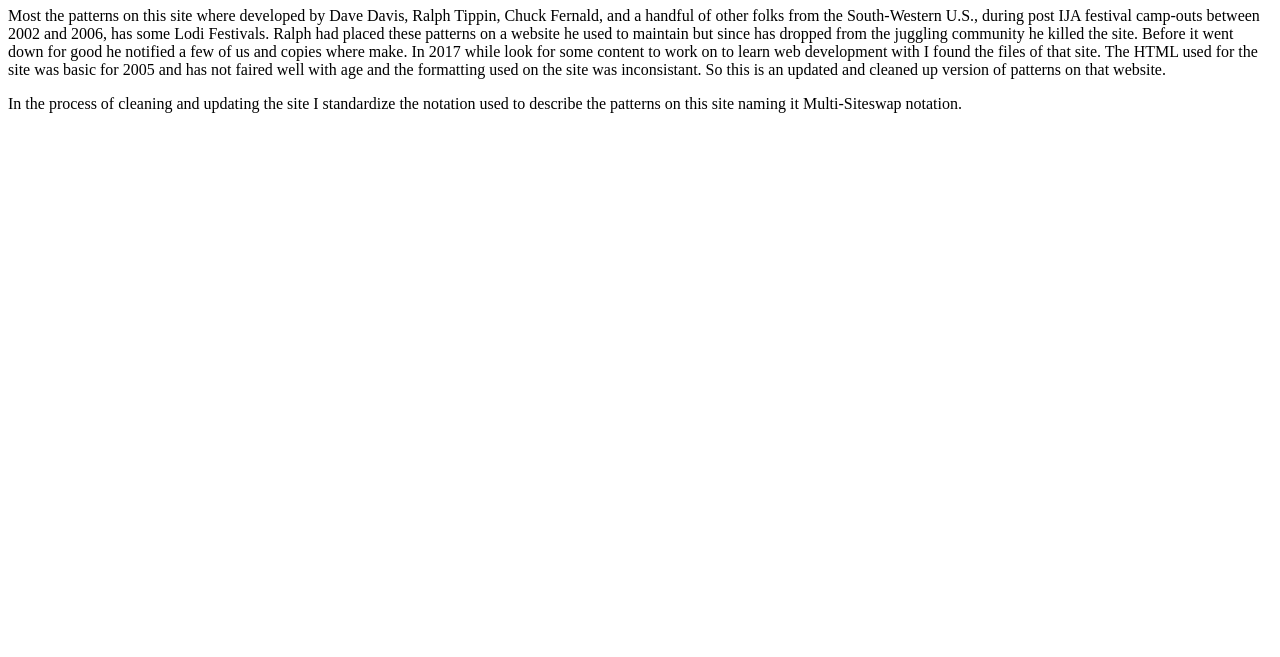
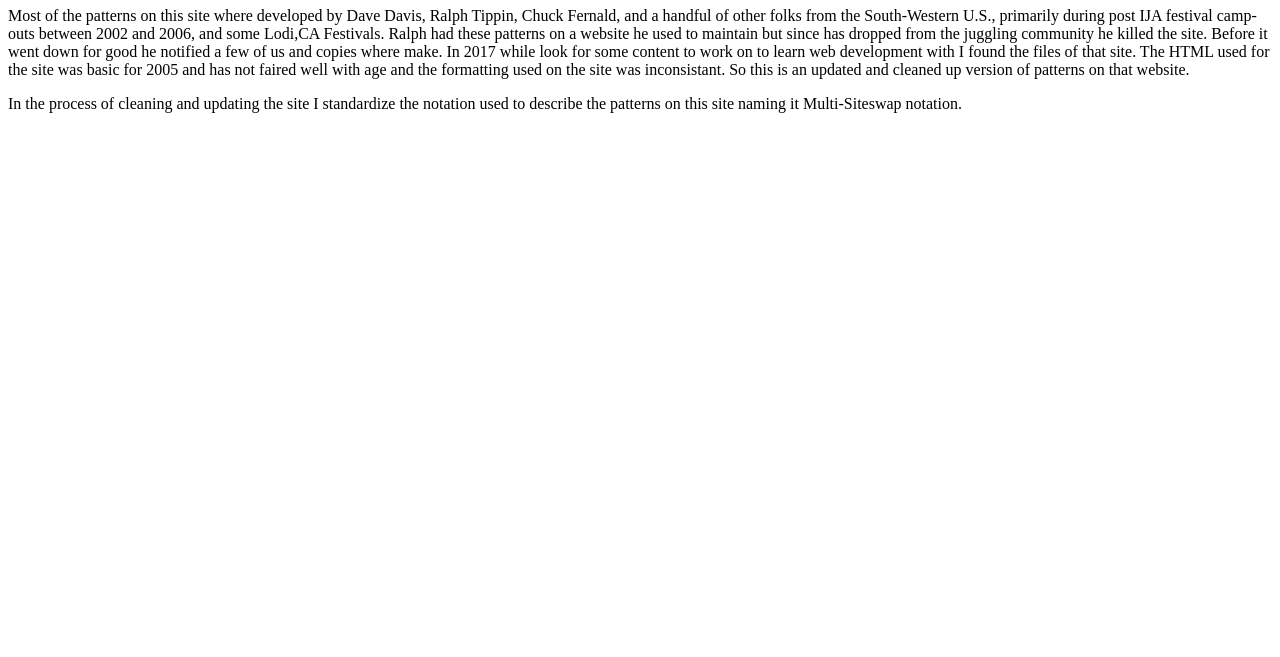
Before and after one commit to RobinPurtee/Juggle4FunRevisit, a plain HTML site: page index.html in a window 1280 px wide. Shown: the part 143-800 px from the top of the page. Drawn offline with Linux system fonts and the light colour scheme.

Commit message:
Text corrections

```diff
--- a/index.html
+++ b/index.html
@@ -1,12 +1,14 @@
 <!DOCTYPE html>
 <!DOCTYPE html>
 <html lang="en">
+
 <head>
     <title>Juggle 4 Fun Revisited</title>
     <meta charset="UTF-8">
     <meta name="viewport" content="width=device-width, initial-scale=1">
     <link href="css/Patterns.css" rel="stylesheet">
 </head>
+
 <body>
     <ul>
         <li><a href="index.html">Home</a></li>
@@ -16,10 +18,14 @@
     <div>
         <h1>Juggler 4 Fun Passing Patterns</h1>
         <p>
-            Most the patterns on this site where developed by Dave Davis, Ralph Tippin, Chuck Fernald, and a handful of other folks from the South-Western U.S.,  during post IJA festival camp-outs between 2002 and 2006, has some Lodi Festivals. Ralph had placed these patterns on a website he used to maintain but since has dropped from the juggling community he killed the site. Before it went down for good he notified a few of us and copies where make. In 2017 while look for some content to work on to learn web development with I found the files of that site. The HTML used for the site was basic for 2005 and has not faired well with age and the formatting used on the site was inconsistant. So this is an updated and cleaned up version of patterns on that website.
+            Most of the patterns on this site where developed by Dave Davis, Ralph Tippin, Chuck Fernald, and a handful of other folks from the South-Western U.S., primarily during post IJA festival camp-outs between 2002 and 2006, and some Lodi,CA Festivals. Ralph
+            had these patterns on a website he used to maintain but since has dropped from the juggling community he killed the site. Before it went down for good he notified a few of us and copies where make. In 2017 while look for some content to work
+            on to learn web development with I found the files of that site. The HTML used for the site was basic for 2005 and has not faired well with age and the formatting used on the site was inconsistant. So this is an updated and cleaned up version
+            of patterns on that website.
         </p>
         <p>
             In the process of cleaning and updating the site I standardize the notation used to describe the patterns on this site naming it Multi-Siteswap notation.
     </div>
 </body>
+
 </html>
```
Lines whose indentation alone changed are shown as unchanged.
